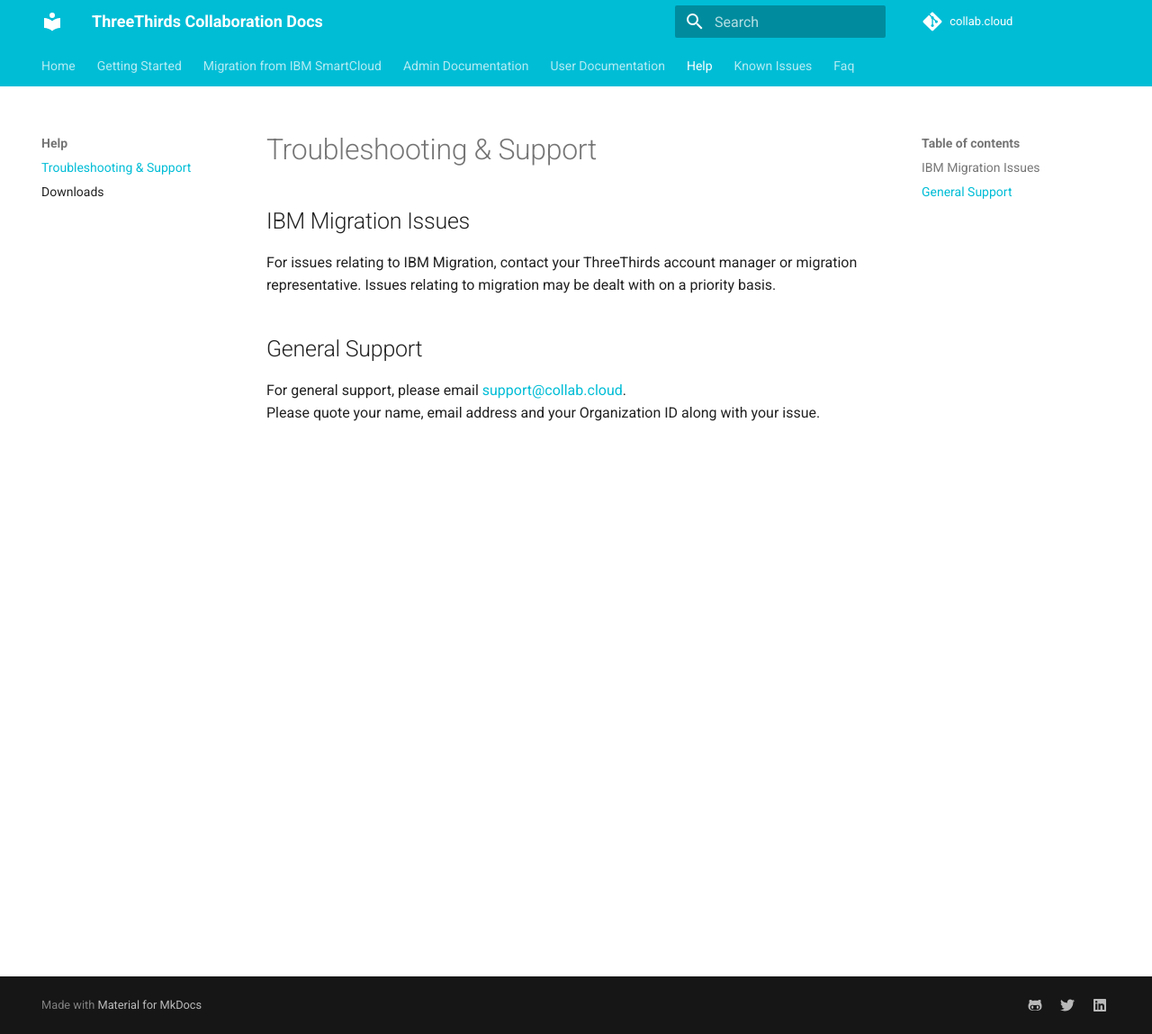
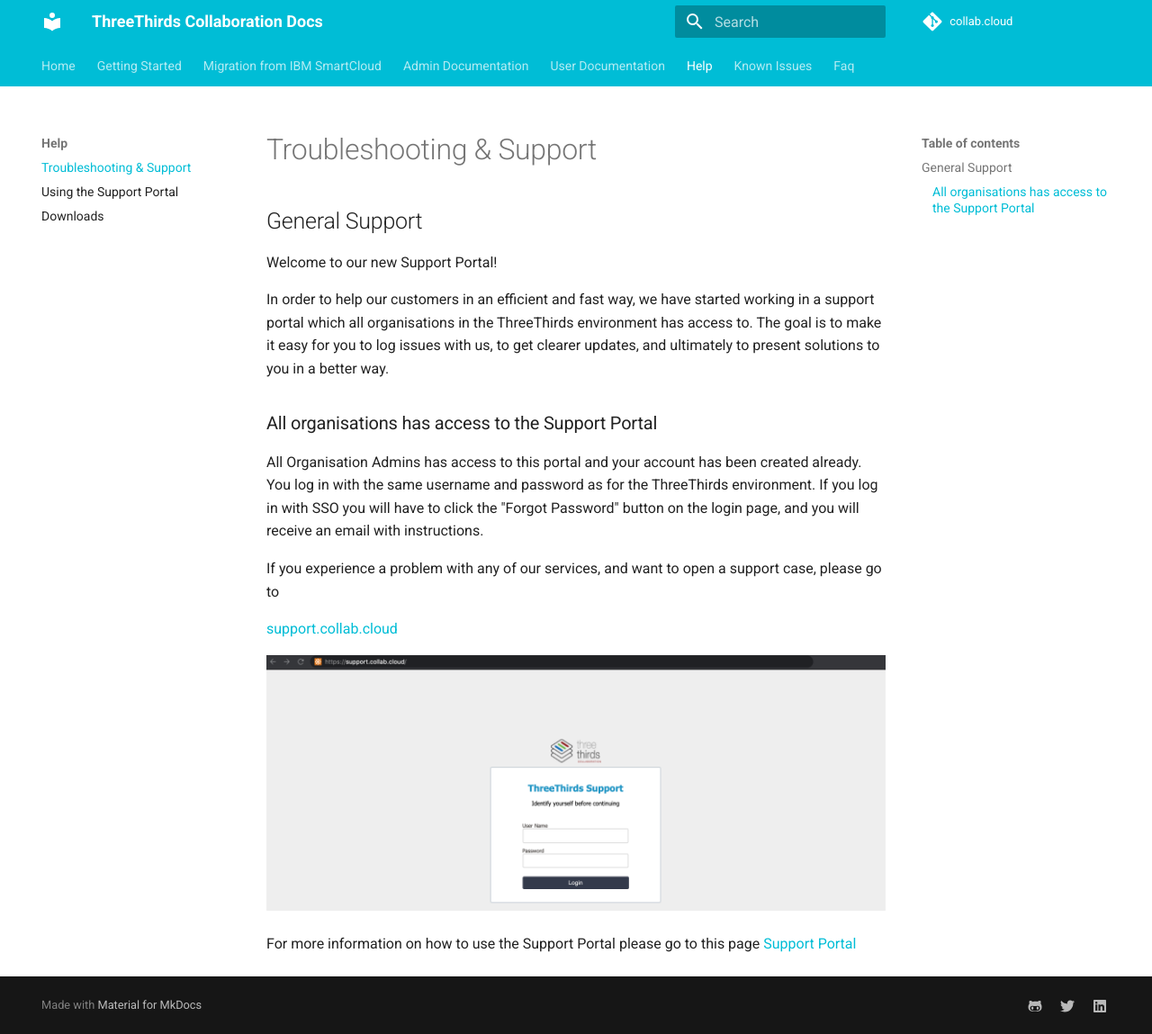
Before and after one commit to collabdotcloud/docs.collab.cloud, an MkDocs documentation site: the page built from docs/help/troubleshooting-support.md, in a window 1280 px wide and 1149 px high. Shown: the whole window at 90% size. Built offline with MkDocs 1.6.1 and Material for MkDocs 9.7.7, drawn with Linux system fonts in a browser that asks for light colours.

Commit message:
new pages

```diff
--- a/docs/help/troubleshooting-support.md
+++ b/docs/help/troubleshooting-support.md
@@ -1,10 +1,19 @@
 # Troubleshooting & Support
-
-## IBM Migration Issues
-
-For issues relating to IBM Migration, contact your ThreeThirds account manager or migration representative. Issues relating to migration may be dealt with on a priority basis.
 
 ## General Support
 
-For general support, please email [support@collab.cloud](mailto:support@collab.cloud).
-Please quote your name, email address and your Organization ID along with your issue.
+Welcome to our new Support Portal!
+
+In order to help our customers in an efficient and fast way, we have started working in a support portal which all organisations in the ThreeThirds environment has access to. The goal is to make it easy for you to log issues with us, to get clearer updates, and ultimately to present solutions to you in a better way.
+
+### All organisations has access to the Support Portal
+
+All Organisation Admins has access to this portal and your account has been created already. You log in with the same username and password as for the ThreeThirds environment. If you log in with SSO you will have to click the "Forgot Password" button on the login page, and you will receive an email with instructions.
+
+If you experience a problem with any of our services, and want to open a support case, please go to
+
+[support.collab.cloud](https://support.collab.cloud)
+
+<img src="/assets/images/screen-shots/help/help-login.png" alt="Support Portal Login Page" />
+
+For more information on how to use the Support Portal please go to this page [Support Portal](https://docs.collab.cloud/help/using-the-support-portal)
--- a/mkdocs.yml
+++ b/mkdocs.yml
@@ -81,6 +81,7 @@
 
   - Help:
       - Troubleshooting & Support: help/troubleshooting-support.md
+      - Using the Support Portal: help/using-the-support-portal.md
       - Downloads: help/downloads.md
 
   - Known Issues:
```
Also changed, not shown: docs/help/using-the-support-portal.md (added, +47 -0 lines), docs/assets/images/screen-shots/help/help-login.png (added), docs/assets/images/screen-shots/help/support-portal-new-incident.png (added), docs/assets/images/screen-shots/help/support-portal-new-request.png (added), docs/assets/images/screen-shots/help/support-portal-ongoing-request.png (added), docs/assets/images/screen-shots/help/support-portal-startpage.png (added).
